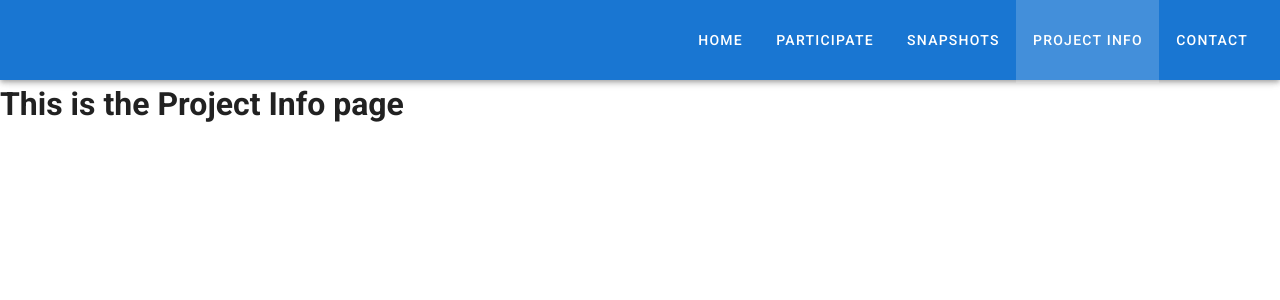
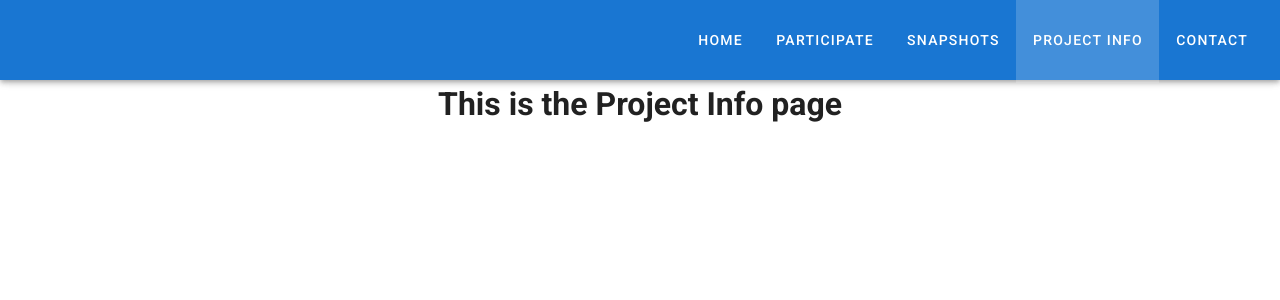
Before and after one commit to cjdoherty1/Carlisle-Master-Plan, a Vue app: page /#/project_info in a window 1280 px wide. Shown: the top 300 px of the page. Built offline with nearby package versions, Linux system fonts and the light colour scheme.

Commit message:
Center messages on discussion and project info pages.

```diff
--- a/src/views/Discussion.vue
+++ b/src/views/Discussion.vue
@@ -1,5 +1,5 @@
 <template>
   <div>
-    <h1>This is the Discussion page</h1>
+    <h1 style="text-align:center;">This is the Discussion page</h1>
   </div>
 </template>
--- a/src/views/ProjectInfo.vue
+++ b/src/views/ProjectInfo.vue
@@ -1,5 +1,5 @@
 <template>
   <div>
-    <h1>This is the Project Info page</h1>
+    <h1 style="text-align:center;">This is the Project Info page</h1>
   </div>
 </template>
```
